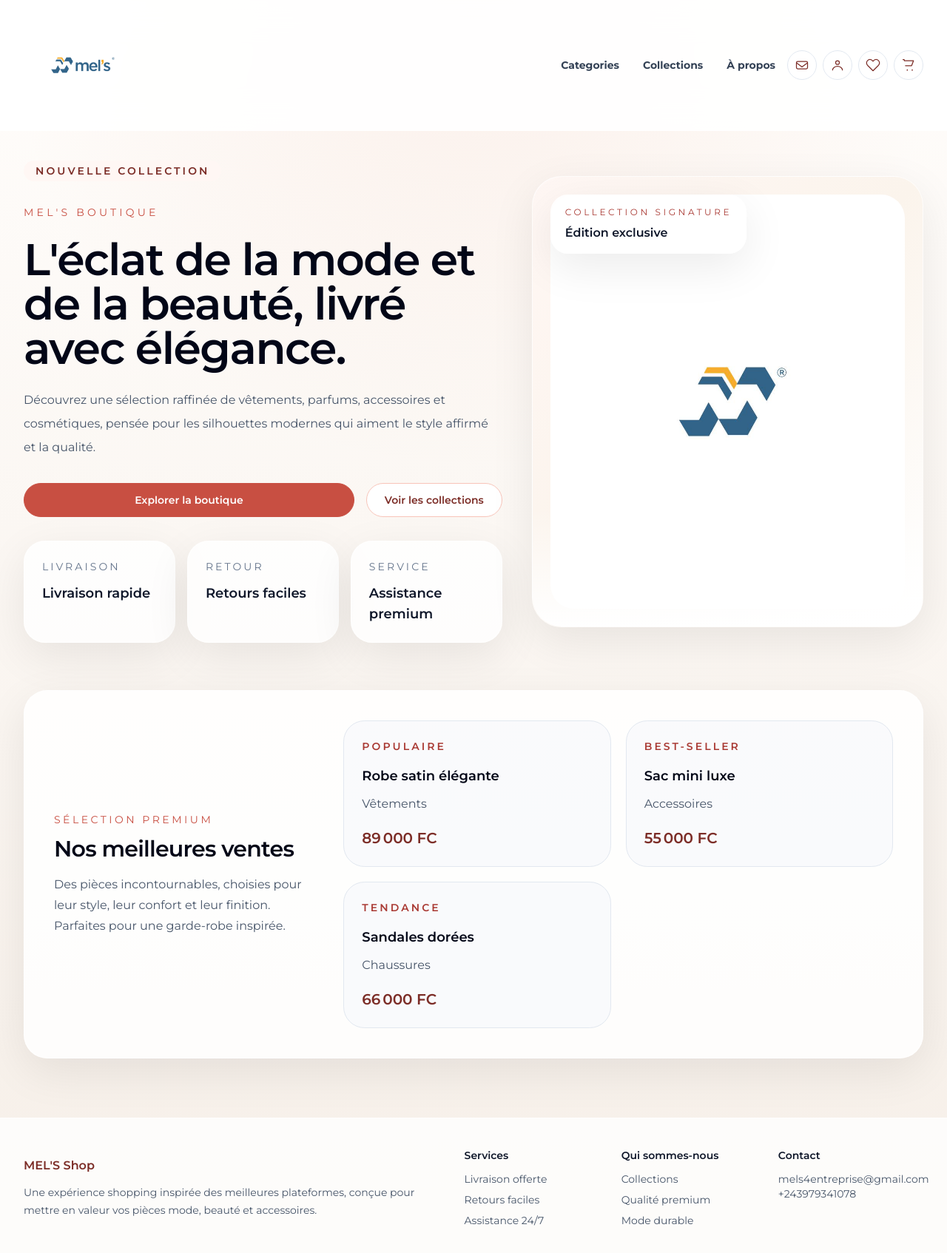
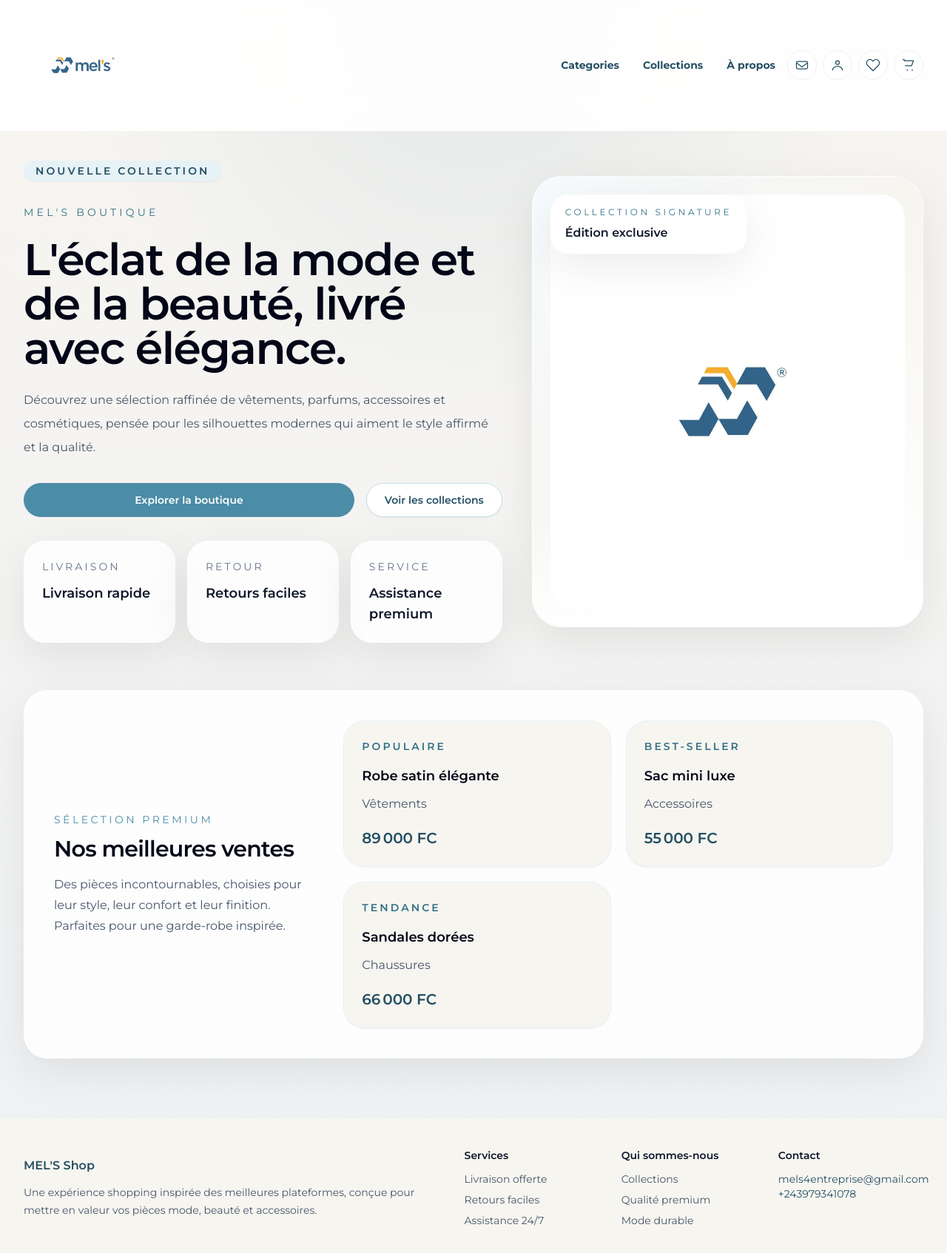
Before and after one commit to lys-rub/MELS-SHOP, a Next.js app: page / in a window 1280 px wide. Shown: the top 1694 px of the page at 74% size. Built offline with nearby package versions, Linux system fonts and the light colour scheme.

Commit message:
style: apply premium logo-inspired palette across site

```diff
--- a/src/app/globals.css
+++ b/src/app/globals.css
@@ -7,7 +7,7 @@
 :root {
   color-scheme: light;
   font-family: 'Montserrat', system-ui, sans-serif;
-  background-color: #fffaf6;
+  background-color: #F6F5F2;
 }
 
 html {
@@ -20,9 +20,9 @@ body {
   min-height: 100vh;
   width: 100%;
   overflow-x: hidden;
-  background: radial-gradient(circle at top, rgba(232, 171, 146, 0.14), transparent 35%),
-    linear-gradient(180deg, #fffdfb 0%, #f6efe8 100%);
-  color: #1f1b18;
+  background: radial-gradient(circle at top, rgba(75, 140, 166, 0.12), transparent 30%),
+    linear-gradient(180deg, #f8f5f0 0%, #eef1f4 100%);
+  color: #132832;
 }
 
 * {
@@ -38,7 +38,7 @@ select {
 }
 
 a {
-  color: #7c2d27; /* brand-700 to match logo */
+  color: #244F63;
   text-decoration: none;
 }
 
--- a/src/app/page.jsx
+++ b/src/app/page.jsx
@@ -31,11 +31,11 @@ export default function HomePage() {
       <div className="mx-auto max-w-7xl px-4 pb-16 pt-10 sm:px-6 lg:px-8">
         <div className="grid gap-10 lg:grid-cols-[1.1fr_0.9fr] lg:items-center">
           <div className="space-y-8">
-            <span className="inline-flex rounded-full bg-brand-50 px-4 py-1 text-sm font-semibold uppercase tracking-[0.22em] text-brand-700">
+            <span className="inline-flex rounded-full bg-brand-100 px-4 py-1 text-sm font-semibold uppercase tracking-[0.22em] text-brand-700 shadow-sm">
               Nouvelle collection
             </span>
             <div className="space-y-6">
-              <p className="text-sm uppercase tracking-[0.3em] text-brand-500">MEL'S Boutique</p>
+              <p className="text-sm uppercase tracking-[0.3em] text-brand-600">MEL'S Boutique</p>
               <h1 className="max-w-3xl text-3xl font-semibold tracking-tight text-slate-950 sm:text-5xl lg:text-6xl">
                 L&apos;éclat de la mode et de la beauté, livré avec élégance.
               </h1>
@@ -48,7 +48,7 @@ export default function HomePage() {
               <Link href="/shop" className="brand-button w-full text-center sm:w-auto">
                 Explorer la boutique
               </Link>
-              <Link href="/collections" className="inline-flex items-center justify-center rounded-full border border-brand-200 bg-white px-6 py-3 text-sm font-semibold text-brand-700 transition hover:bg-brand-50">
+              <Link href="/collections" className="inline-flex items-center justify-center rounded-full border border-brand-200 bg-white px-6 py-3 text-sm font-semibold text-brand-700 transition hover:bg-brand-100 shadow-sm">
                 Voir les collections
               </Link>
             </div>
@@ -69,7 +69,7 @@ export default function HomePage() {
             </div>
           </div>
 
-          <div className="relative overflow-hidden rounded-[2.5rem] border border-white/70 bg-gradient-to-br from-brand-50 via-cream to-white p-4 shadow-soft sm:p-6">
+          <div className="relative overflow-hidden rounded-[2.5rem] border border-white/70 bg-gradient-to-br from-brand-50 via-surface to-white p-4 shadow-soft sm:p-6">
             <div className="absolute inset-x-0 bottom-0 h-40 bg-gradient-to-t from-white to-transparent" />
             <Image src={heroImage} alt="Visuel boutique MEL'S" className="h-[360px] w-full rounded-[2rem] object-cover sm:h-[420px] lg:h-[560px]" priority />
             <div className="absolute left-4 top-4 rounded-3xl bg-white/90 px-4 py-3 shadow-soft sm:left-6 sm:top-6 sm:px-5 sm:py-4">
@@ -92,7 +92,7 @@ export default function HomePage() {
             </div>
             <div className="grid gap-5 sm:grid-cols-2 lg:col-span-2">
               {featuredProducts.map((item) => (
-                <article key={item.name} className="rounded-[1.8rem] border border-slate-200 bg-slate-50/70 p-6">
+                <article key={item.name} className="rounded-[1.8rem] border border-brand-100 bg-surface p-6 shadow-sm">
                   <p className="text-sm font-semibold uppercase tracking-[0.22em] text-brand-600">{item.tag}</p>
                   <h3 className="mt-4 text-lg font-semibold text-slate-950">{item.name}</h3>
                   <p className="mt-3 text-base text-slate-600">{item.category}</p>
--- a/src/app/shop/page.jsx
+++ b/src/app/shop/page.jsx
@@ -21,7 +21,7 @@ export default function ShopPage() {
       <div className="mx-auto max-w-7xl px-4 sm:px-6 lg:px-8">
         <div className="mb-12 grid gap-8 lg:grid-cols-[1.25fr_0.75fr] lg:items-end">
           <div>
-            <p className="text-sm uppercase tracking-[0.3em] text-brand-500">Boutique</p>
+            <p className="text-sm uppercase tracking-[0.3em] text-brand-600">Boutique</p>
             <h1 className="mt-4 max-w-2xl text-4xl font-semibold tracking-tight text-slate-950 sm:text-5xl">
               Parcourez une sélection raffinée de mode, beauté et accessoires.
             </h1>
@@ -30,7 +30,7 @@ export default function ShopPage() {
             </p>
           </div>
 
-          <div className="rounded-[2rem] border border-white/80 bg-white/90 p-8 shadow-soft">
+            <div className="rounded-[2rem] border border-brand-100 bg-surface p-8 shadow-soft">
             <p className="text-sm font-semibold uppercase tracking-[0.25em] text-slate-500">Trouvez votre nouvelle pièce</p>
             <div className="mt-6 space-y-4">
               <label className="block text-sm font-medium text-slate-700">Rechercher</label>
@@ -64,7 +64,7 @@ export default function ShopPage() {
           </div>
         </div>
 
-        <div className="grid gap-6 sm:grid-cols-2 lg:grid-cols-3">
+          <div className="grid gap-6 sm:grid-cols-2 lg:grid-cols-3">
           {filteredProducts.map((product) => (
             <ProductCard key={product.id} product={product} />
           ))}
--- a/src/components/Footer.jsx
+++ b/src/components/Footer.jsx
@@ -1,6 +1,6 @@
 export default function Footer() {
   return (
-    <footer className="border-t border-white/80 bg-white/80 py-10">
+    <footer className="border-t border-brand-100 bg-surface py-10">
       <div className="mx-auto flex max-w-7xl flex-col gap-10 px-6 lg:flex-row lg:items-center lg:justify-between lg:px-8">
         <div>
           <p className="text-base font-semibold text-brand-700">MEL'S Shop</p>
@@ -28,8 +28,8 @@ export default function Footer() {
           </div>
           <div>
             <p className="text-sm font-semibold text-slate-900">Contact</p>
-            <p className="mt-3 text-sm text-slate-600">mels4entreprise@gmail.com</p>
-            <p className="text-sm text-slate-600">+243979341078</p>
+            <p className="mt-3 text-sm text-brand-700">mels4entreprise@gmail.com</p>
+            <p className="text-sm text-brand-700">+243979341078</p>
           </div>
         </div>
       </div>
--- a/src/components/Header.jsx
+++ b/src/components/Header.jsx
@@ -78,7 +78,7 @@ export default function Header() {
               <Link
                 key={item.href}
                 href={item.href}
-                className={`text-sm ${item.bold ? 'font-bold' : 'font-medium'} text-slate-700 transition hover:text-brand-700`}
+                className={`text-sm ${item.bold ? 'font-bold' : 'font-medium'} text-brand-700 transition hover:text-brand-900`}
               >
                 {item.label}
               </Link>
@@ -91,7 +91,7 @@ export default function Header() {
                 key={a.href}
                 href={a.href}
                 aria-label={a.aria}
-                className="inline-flex h-9 w-9 sm:h-10 sm:w-10 items-center justify-center rounded-full border border-slate-200 bg-white text-brand-700 transition hover:border-brand-300"
+                className="inline-flex h-9 w-9 sm:h-10 sm:w-10 items-center justify-center rounded-full border border-brand-100 bg-white text-brand-700 transition hover:border-brand-300"
               >
                 <a.Icon className="h-5 w-5" />
               </Link>
--- a/src/components/ProductCard.jsx
+++ b/src/components/ProductCard.jsx
@@ -8,11 +8,11 @@ export default function ProductCard({ product }) {
   const [fav, setFav] = useState(false)
 
   return (
-    <article className="group relative rounded-[2rem] border border-slate-200 bg-white/90 p-6 shadow-soft transition hover:-translate-y-1 hover:border-brand-300">
+    <article className="group relative rounded-[2rem] border border-brand-100 bg-white/90 p-6 shadow-soft transition hover:-translate-y-1 hover:border-brand-300">
       <div className={`relative aspect-square w-full rounded-[1.8rem] ${product.accent} p-6`}>
         <div className="flex h-full items-end justify-between">
           <div>
-            <p className="text-xs uppercase tracking-[0.28em] text-brand-500">{product.tag}</p>
+            <p className="text-xs uppercase tracking-[0.28em] text-brand-600">{product.tag}</p>
           </div>
           <span className="rounded-full bg-white/90 px-3 py-1 text-xs font-semibold uppercase tracking-[0.2em] text-slate-800 shadow-sm">
             {product.category}
@@ -37,7 +37,7 @@ export default function ProductCard({ product }) {
         </div>
         <div className="flex items-center justify-between gap-4">
           <p className="text-xl font-semibold text-brand-700">{formatPrice(product.price)}</p>
-          <Link href={`/shop#${product.id}`} className="rounded-full border border-brand-200 bg-brand-50 px-4 py-2 text-sm font-semibold text-brand-700 transition hover:bg-brand-100">
+          <Link href={`/shop#${product.id}`} className="rounded-full border border-brand-200 bg-brand-50 px-4 py-2 text-sm font-semibold text-brand-700 transition hover:bg-brand-100 shadow-sm">
             Voir plus
           </Link>
         </div>
--- a/tailwind.config.js
+++ b/tailwind.config.js
@@ -5,19 +5,20 @@ module.exports = {
     extend: {
       colors: {
         brand: {
-          50: '#fff7f4',
-          100: '#fde6df',
-          200: '#f8c4b9',
-          300: '#f1988d',
-          400: '#ea7667',
-          500: '#c84f42',
-          600: '#aa3b35',
-          700: '#7c2d27',
-          800: '#59211e',
-          900: '#3f1714',
+          50: '#F6FBFE',
+          100: '#E7F2F7',
+          200: '#C7DFEC',
+          300: '#A3C5D4',
+          400: '#79AFC2',
+          500: '#4B8CA6',
+          600: '#357286',
+          700: '#244F63',
+          800: '#173D4D',
+          900: '#112B35',
         },
-        accent: '#d8b38e',
-        cream: '#fbf4ec',
+        accent: '#C9A26C',
+        cream: '#F6F2EA',
+        surface: '#F7F5F0',
       },
       boxShadow: {
         soft: '0 18px 60px rgba(0, 0, 0, 0.08)',
```
